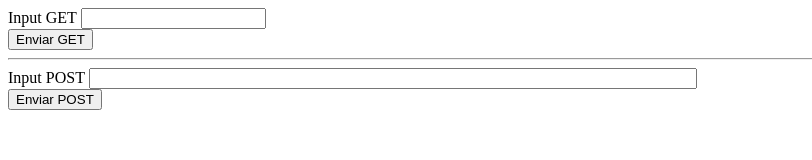
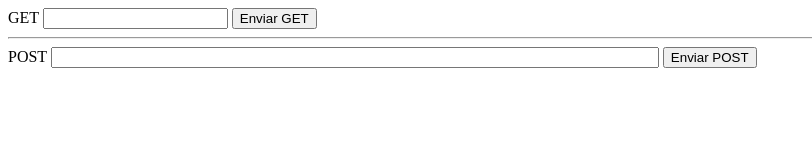
Before and after one commit to mromauricio/HTTP-Example, a plain HTML site: page Frontend/sistema.html in a window 1280 px wide. Shown: the whole page, without its empty margins (0-812 px from the left). Drawn offline with nearby package versions, Linux system fonts and the light colour scheme.

Commit message:
Layout improvement

```diff
--- a/Frontend/sistema.html
+++ b/Frontend/sistema.html
@@ -6,16 +6,16 @@
   <title>HTTP-Example</title>
 </head>
   <div>
-    <label>Input GET</label>
+    <label>GET</label>
     <input id="inputget" type="text">
+    <button id="enviaGet" type="button">Enviar GET</button>
   </div>
-  <button id="enviaGet" type="button">Enviar GET</button>
   <hr>
   <div>
-    <label>Input POST</label>
+    <label>POST</label>
     <input id="inputpost" type="text" style="width: 600px;">
+    <button id="enviaPost" type="button">Enviar POST</button>
   </div>
-  <button id="enviaPost" type="button">Enviar POST</button>
 
   <script src="https://ajax.googleapis.com/ajax/libs/jquery/3.5.1/jquery.min.js"></script>
 
```
